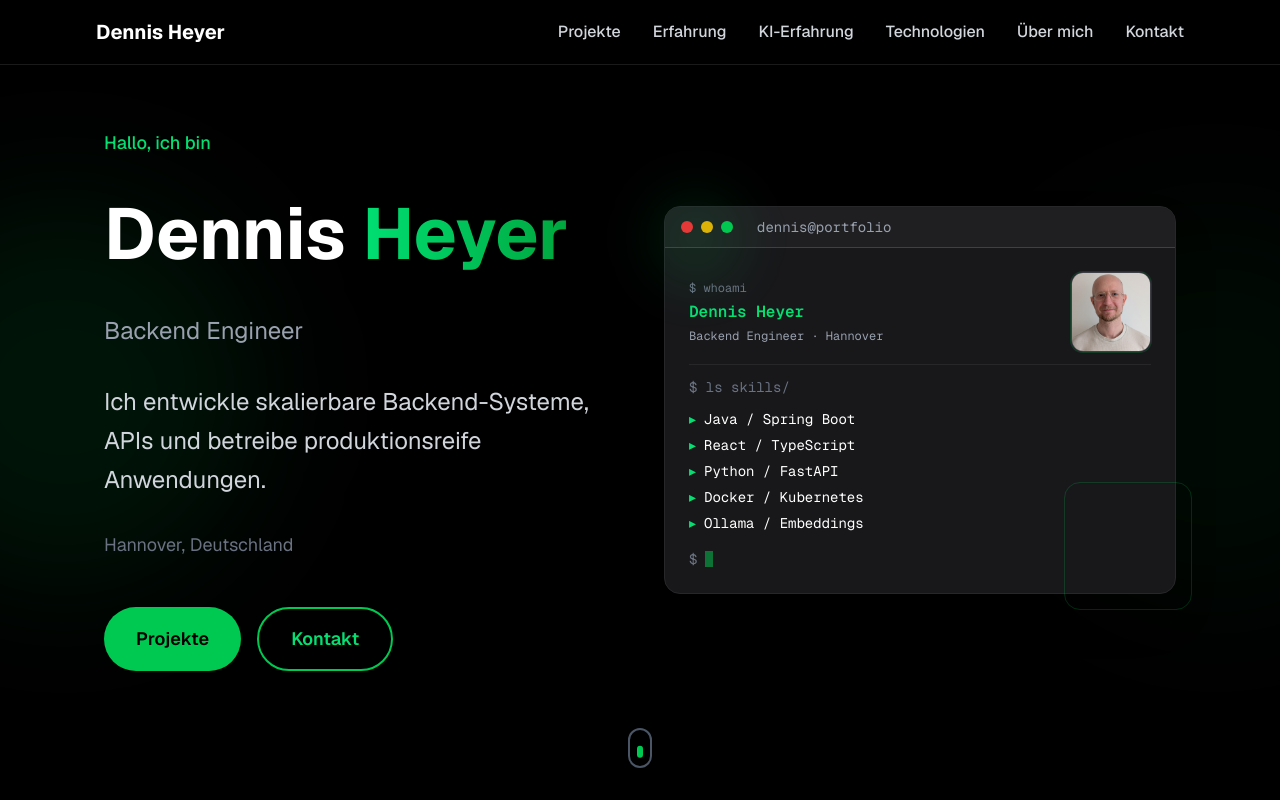
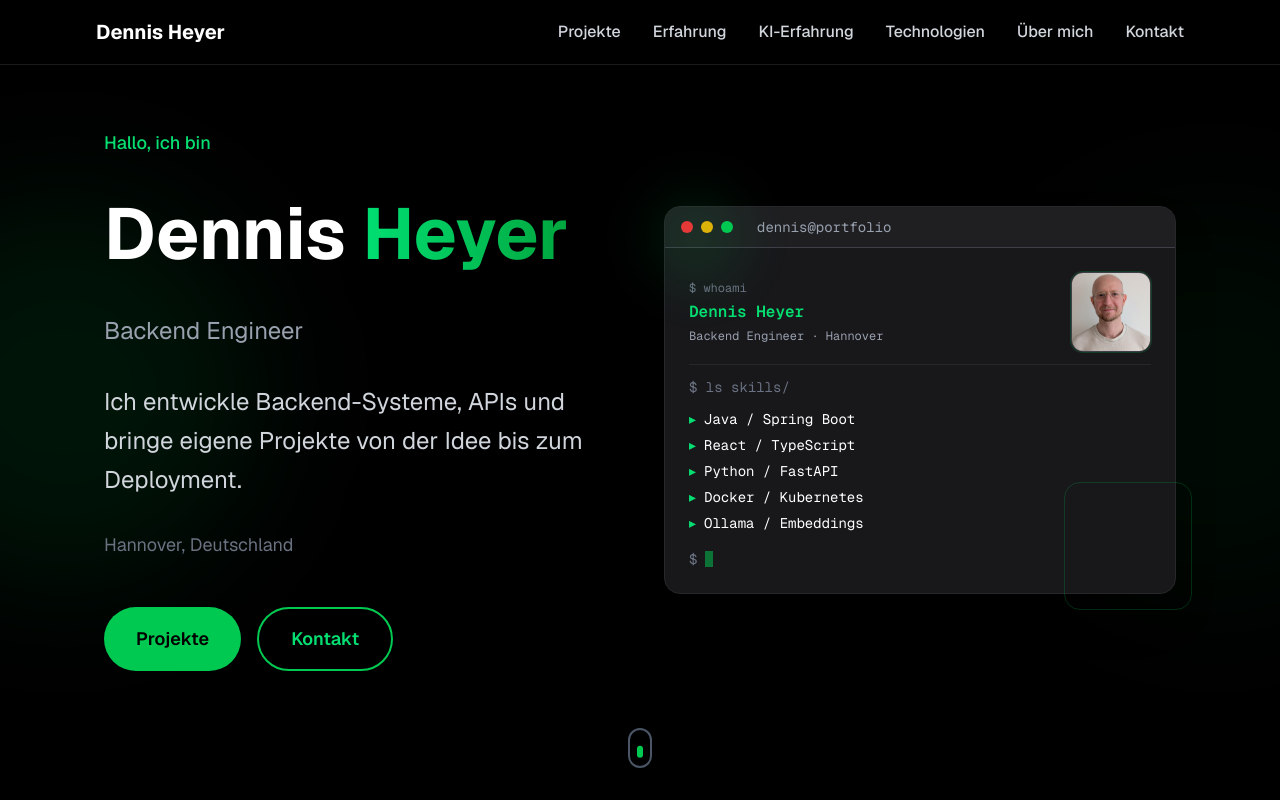
Before and after one commit to Radok527/dennisheyer-portfolio, a Next.js app: page / in a window 1280 px wide. Shown: the top 800 px of the page. Built offline with nearby package versions, Linux system fonts and the light colour scheme.

Commit message:
fix: hero and about section, small text changes

```diff
--- a/app/components/AboutSection.tsx
+++ b/app/components/AboutSection.tsx
@@ -24,7 +24,7 @@ export default function AboutSection() {
         <div className="bg-zinc-900/50 rounded-3xl border border-zinc-800 p-8 md:p-12">
           <div className="text-xl text-gray-300 leading-relaxed">
             <p className="text-center max-w-2xl">
-              Backend Engineer mit Fokus auf skalierbare Systeme. Ich baue und betreibe produktionsreife Anwendungen — von der Architektur bis zum Deployment. Analytisch, lösungsorientiert, mit Hands-on-Mentalität.
+              Backend Engineer mit Leidenschaft für eigene Produkte. Ich baue und betreibe Anwendungen von der ersten Idee bis zum Deployment — von der API-Architektur bis zur Server-Konfiguration. Neugierig, hands-on, immer am Lernen.
             </p>
           </div>
         </div>
--- a/app/components/HeroSection.tsx
+++ b/app/components/HeroSection.tsx
@@ -62,7 +62,7 @@ export default function HeroSection() {
             </motion.p>
 
             <motion.p variants={itemVariants} className="text-xl md:text-2xl text-gray-300 leading-relaxed max-w-lg">
-              Ich entwickle skalierbare Backend-Systeme, APIs und betreibe produktionsreife Anwendungen.
+              Ich entwickle Backend-Systeme, APIs und bringe eigene Projekte von der Idee bis zum Deployment.
             </motion.p>
 
             <motion.p variants={itemVariants} className="text-gray-500 text-lg">
```
